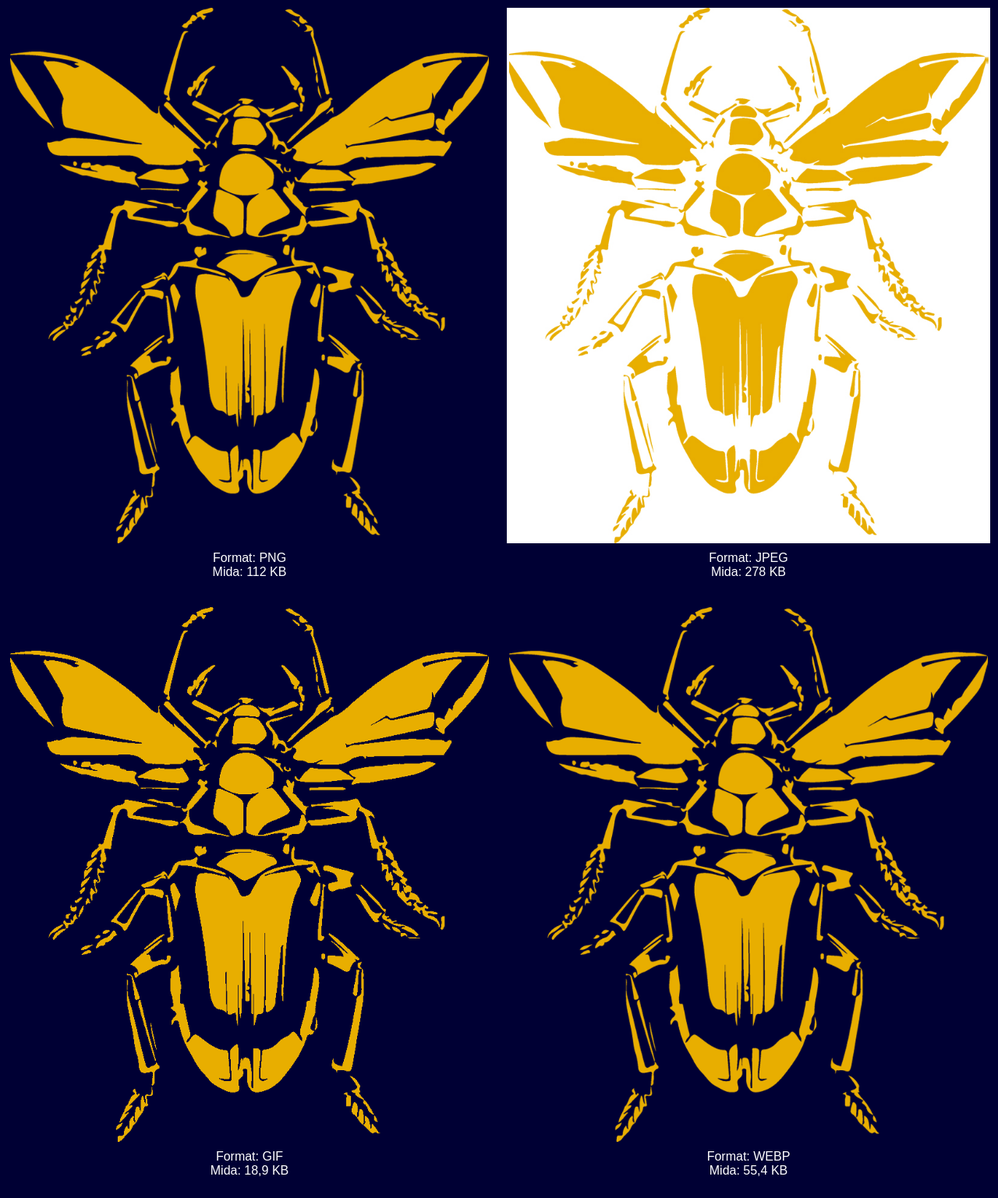
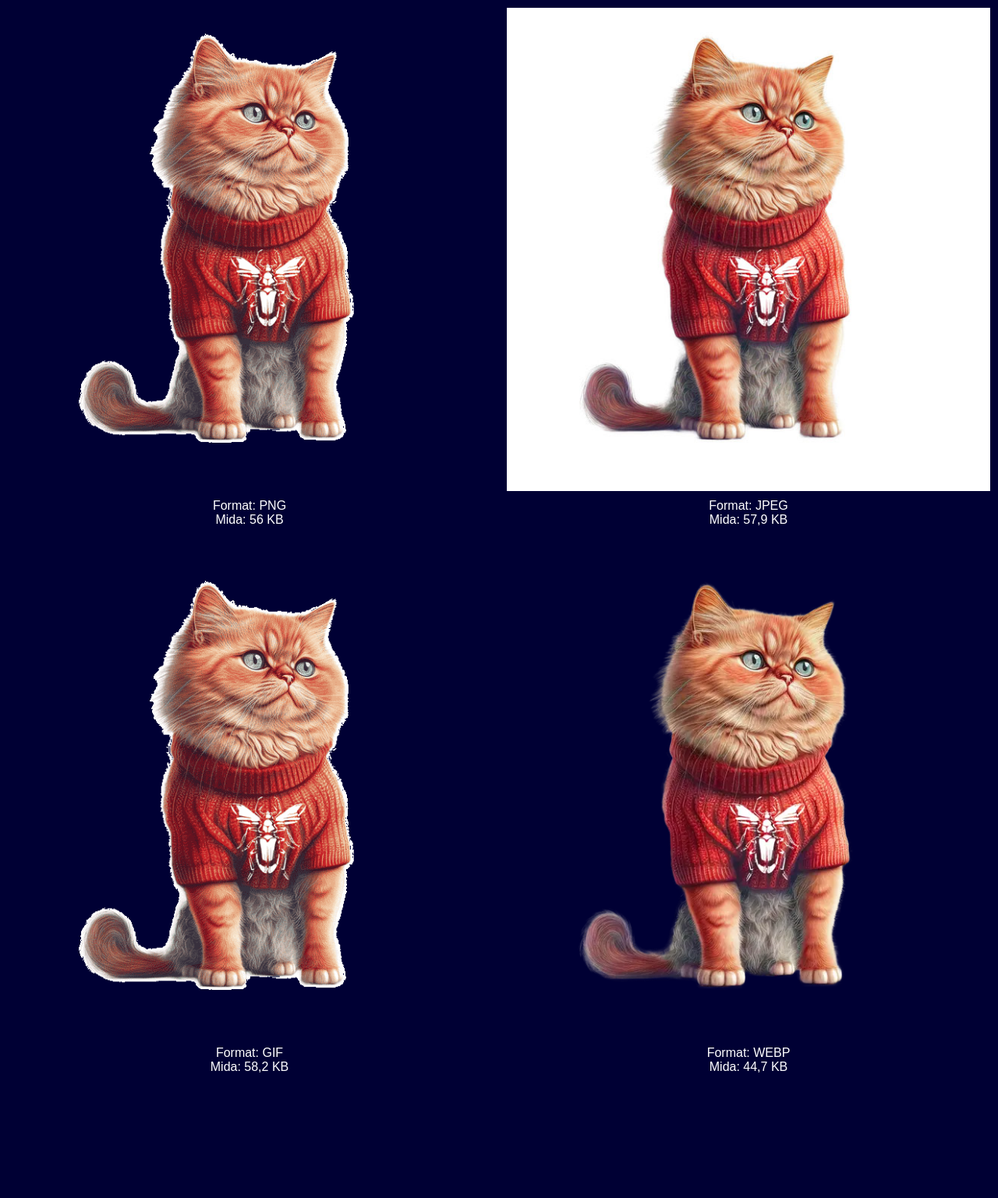
Before and after one commit to AndreiMira/UF2_NF1_P5_Imatges_a_la_web, a plain HTML site: page index.html in a window 1280 px wide. Shown: the whole page at 78% size. After the commit the page ends 1404 px from the top, so only its background shows below. Drawn offline with Linux system fonts and the light colour scheme.

Commit message:
Imatges resoltes amb el seu format correcte y comparacio de compresio

```diff
--- a/index.html
+++ b/index.html
@@ -1,28 +1,40 @@
 <!DOCTYPE html>
 <html lang="ca">
 	<head>
-    <meta charset="UTF-8">
-    <meta name="viewport" content="width=device-width, initial-scale=1.0">
-    <link type="text/css" href="index.css" rel="stylesheet">
-    <title> IMATGES AL WEB | ANDREI GEORGE MIRA </title>
+		<meta charset="UTF-8" />
+		<meta name="viewport" content="width=device-width, initial-scale=1.0" />
+		<link type="text/css" href="index.css" rel="stylesheet" />
+		<title>IMATGES AL WEB | ANDREI GEORGE MIRA</title>
 	</head>
 	<body>
 		<div class="container">
 			<div class="image-box">
-        <img class="image" src="Images/Imatge1.png" alt="Imatge 1">
-        <p class="caption">Format: PNG <br> Mida: 112 KB</p>
+				<img class="image" src="Images/imatgePNG.png" alt="Imatge 1" />
+				<p class="caption">
+					Format: PNG <br />
+					Mida: 56 KB
+				</p>
 			</div>
 			<div class="image-box">
-        <img class="image" src="Images/Imatge2.jpeg" alt="Imatge 2">
-        <p class="caption">Format: JPEG <br> Mida: 278 KB</p>
+				<img class="image" src="Images/imatgeJPEG.jpg" alt="Imatge 2" />
+				<p class="caption">
+					Format: JPEG <br />
+					Mida: 57,9 KB
+				</p>
 			</div>
 			<div class="image-box">
-        <img class="image" src="Images/Imatge3.gif" alt="Imatge 3">
-        <p class="caption">Format: GIF <br> Mida: 18,9 KB</p>
+				<img class="image" src="Images/imatgeGIF.gif" alt="Imatge 3" />
+				<p class="caption">
+					Format: GIF <br />
+					Mida: 58,2 KB
+				</p>
 			</div>
 			<div class="image-box">
-        <img class="image" src="Images/Imatge4.webp" alt="Imatge 4">
-        <p class="caption">Format: WEBP <br> Mida: 55,4 KB</p>
+				<img class="image" src="Images/imatgeWEBP.webp" alt="Imatge 4" />
+				<p class="caption">
+					Format: WEBP <br />
+					Mida: 44,7 KB
+				</p>
 			</div>
 		</div>
 	</body>
```
Also changed, not shown: Images/Imatge1.png (deleted), Images/Imatge2.jpeg (deleted), Images/Imatge3.gif (deleted), Images/Imatge4.webp (deleted), Images/imatgeGIF.gif (added), Images/imatgeJPEG.jpg (added), Images/imatgePNG.png (added), Images/imatgeWEBP.webp (added). Lines whose indentation alone changed are shown as unchanged.
